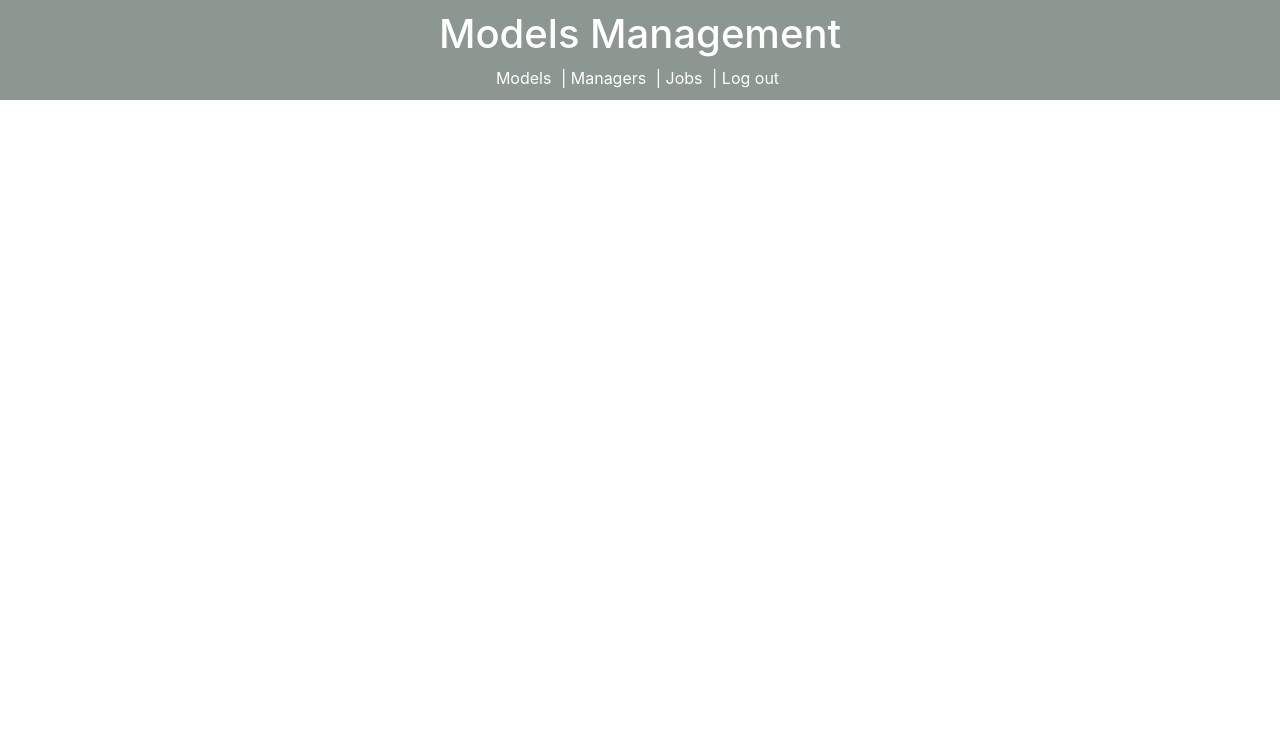
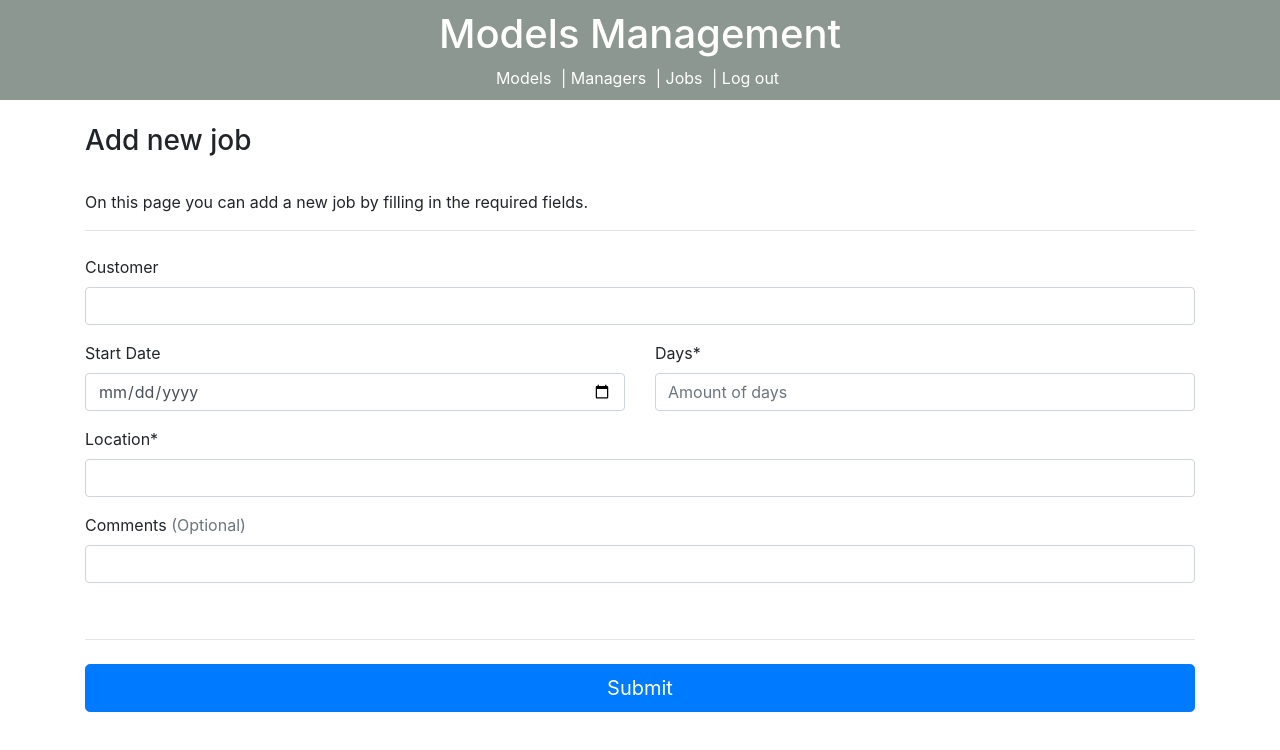
Before and after one commit to henriettepilegaard1/GUI_GROUP11_Assignment3, a Vue app in the folder vuetest2/: page /addJob in a window 1280 px wide. Shown: the top 750 px of the page. Built offline with nearby package versions, Linux system fonts and the light colour scheme; sample sign-in values are in the browser's storage.

Commit message:
List of jobs + add new job

```diff
--- /dev/null
+++ b/vuetest2/src/components/AddJob.vue
@@ -0,0 +1,108 @@
+<template>
+    <div class="addJob container">
+    <br>
+    <div class="clearfix">
+        <h3 class="page-header" style="float: left;">Add new job</h3>
+    </div>
+    <br>
+    <div>
+        <p>On this page you can add a new job by filling in the required fields.</p>
+    </div>
+    <hr class="mb-4">
+
+      <form v-on:submit="addJob" @submit.prevent="false" class="needs-validation" validate>
+        <div class="mb-3">
+          <label for="customer">Customer</label>
+          <input type="customer" class="form-control" id="customer" placeholder="" required v-model="job.costumer">
+          <div class="invalid-feedback">
+              Please enter a customer.
+            </div>
+        </div>
+
+    <div class="row">
+        <div class="col md6 mb-3">
+          <label for="date">Start Date</label>
+          <input type="date" class="form-control" id="startDate" placeholder="" v-model="job.startDate">
+          <div class="invalid-feedback">
+              Please choose a start date.
+            </div>
+        </div>
+
+        <div class="col md-6 mb-3">
+          <label for="days">Days*</label>
+          <input type="days" class="form-control" id="days" placeholder="Amount of days" v-model="job.days">
+          <div class="invalid-feedback">
+              Please enter amount of days.
+            </div>
+        </div>
+
+    </div>
+    <div class="mb-3">
+          <label for="location">Location*</label>
+          <input type="location" class="form-control" id="location" placeholder="" required v-model="job.location">
+          <div class="invalid-feedback">
+              Please enter a location.
+            </div>
+        </div>
+
+     <div class="mb-3">
+          <label for="comments">Comments <span class="text-muted">(Optional)</span></label>
+          <input type="multiLine" class="form-control" id="comments" placeholder="">
+        </div>
+    <br>
+        <hr class="mb-4">
+        <button class="btn btn-primary btn-lg btn-block" type="submit">Submit</button>
+      </form>
+      <br>
+      <br>
+      <br>
+    </div>
+</template>
+
+<script>
+    import axios from 'axios';
+
+export default {
+  name: "addJob",
+  data() {
+    return {
+        job: {}
+    };
+  },
+  methods: {
+    addJob: function() {
+      axios.post(`https://localhost:44368/api/account/login`, {
+            costumer: this.costumer,
+            startDate: this.startDate,
+            days: this.days,
+            location: this.location,
+            comments: this.comments
+        },
+        {
+            headers: {
+            'Content-Type': 'application/json'
+            }
+        }
+    )
+    .then(response => {
+        console.log(job)
+    })
+    .catch(e => {
+      this.errors.push(e)
+    })
+    }
+  }
+};
+
+</script>
+
+<!-- Add "scoped" attribute to limit CSS to this component only -->
+<style scoped>
+    *{
+        font-family: -apple-system, BlinkMacSystemFont, 'Segoe UI', Roboto, Oxygen, Ubuntu, Cantarell, 'Open Sans', 'Helvetica Neue', sans-serif;
+    }
+        .routerLink{
+        text-decoration: none;
+    }
+
+</style>
--- a/vuetest2/src/components/AddModel.vue
+++ b/vuetest2/src/components/AddModel.vue
@@ -10,7 +10,7 @@
     </div>
     <hr class="mb-4">
 
-      <form v-on:submit="addModel" @submit.prevent="false" class="needs-validation" novalidate>
+      <form v-on:submit="addModel" @submit.prevent="false" class="needs-validation" validate>
         <div class="row">
           <div class="col-md-6 mb-3">
             <label for="firstName">First name*</label>
--- a/vuetest2/src/components/Jobs.vue
+++ b/vuetest2/src/components/Jobs.vue
@@ -5,23 +5,69 @@
         <h3 class="page-header" style="float: left;">Jobs</h3>
     </div>
     <div>
-            <h7>On this page you can..</h7>
+        <br>
+        <p>On this page you will see a list of your jobs if you are a model. If you are a manager, you will see a complete list of all jobs. You can click any job to show further details and what models are assigned to the job.</p>
     </div>
     <br>
+        <table class="table table-striped">
+            <thead>
+                <tr>
+                    <th bgcolor="#fff">Customer</th>
+                    <th bgcolor="#fff">Start Date</th>
+                    <th bgcolor="#fff">Days</th>
+                    <th bgcolor="#fff">Location</th>
+                </tr>
+            </thead>
+            <tr><td>&nbsp;</td></tr>
+            <tbody>
+                <!-- <tr v-for="job in jobs">
+                    <td>{{job.customer}}</td>
+                    <td>{{job.startDate}}</td>
+                    <td>{{job.days}}</td>
+                    <td>{{job.location}}</td>
+                </tr>-->
+            </tbody>
+        </table>
+        <button class="btn btn-primary" style="float: right; position: relative; top: 10px;">
+            <router-link style="text-decoration: none; color: inherit;" to="/AddJob">Add new job</router-link> <!-- Remove html blue link color -->
+        </button>
     </div>
 </template>
 
 <script>
+//import axios from 'axios';
+import Header from './Header';
+
     export default {
         name: 'jobs',
+        components: {
+            Header
+        },
         data() {
             return {
-
+                models: []
             }
+        },
+        methods: {
+            fetchJobs(){
+                axois.get('/api/Jobs')
+                    .then(function(response){
+                        this.models = JSON.parse(response.body)
+                    });
+            }
+        },
+        created: function(){
+            this.fetchJobs
         }
     };
 </script>
 
 <!-- Add "scoped" attribute to limit CSS to this component only -->
 <style scoped>
+*{
+    font-family: -apple-system, BlinkMacSystemFont, 'Segoe UI', Roboto, Oxygen, Ubuntu, Cantarell, 'Open Sans', 'Helvetica Neue', sans-serif;
+}
+    .routerLink{
+     text-decoration: none;
+ }
 </style>
--- a/vuetest2/src/router.js
+++ b/vuetest2/src/router.js
@@ -6,6 +6,7 @@ import Models from './components/Models'
 import Managers from './components/Managers'
 import Jobs from './components/Jobs'
 import AddModel from './components/AddModel'
+import AddJob from './components/addJob'
 
 Vue.use(Router)
 
@@ -37,6 +38,10 @@ export const router = new Router({
         {
             path: '/addModel',
             component: AddModel
+        },
+        {
+            path: '/addJob',
+            component: AddJob
         }
       ]
     });
```
Lines whose indentation alone changed are shown as unchanged.
